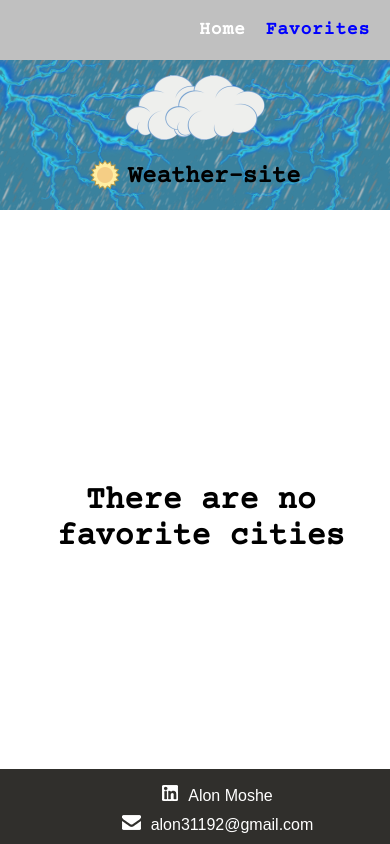
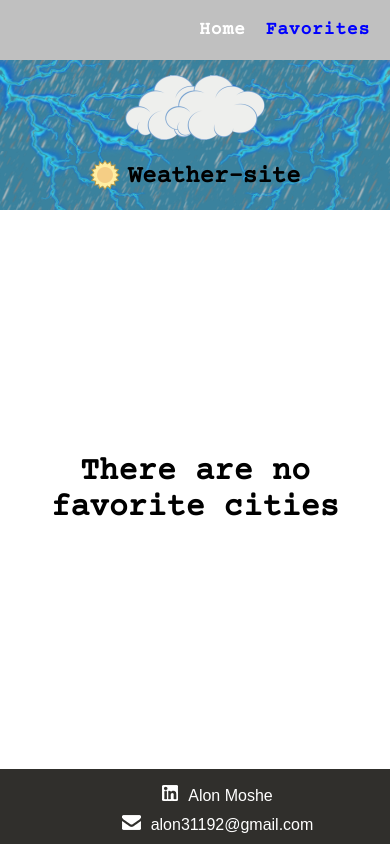
Before and after one commit to alon3192/Alon-Moshe-03-01-2020, an Angular app: page /favorites in a window 390 px wide. Built offline with nearby package versions, Linux system fonts and the light colour scheme.

Commit message:
responsive align message in favorites page

```diff
--- a/src/app/favorites/favorites.component.css
+++ b/src/app/favorites/favorites.component.css
@@ -10,7 +10,7 @@
 }
 
 h1 {
-  top: 45%;
+  top: 40%;
   position: absolute;
 }
 
@@ -22,4 +22,8 @@ h1 {
       padding-left: 3%;
       padding-right: 3%;
     }
+    h1 {
+      top: 0;
+      position: relative;
+    }
 }
```
